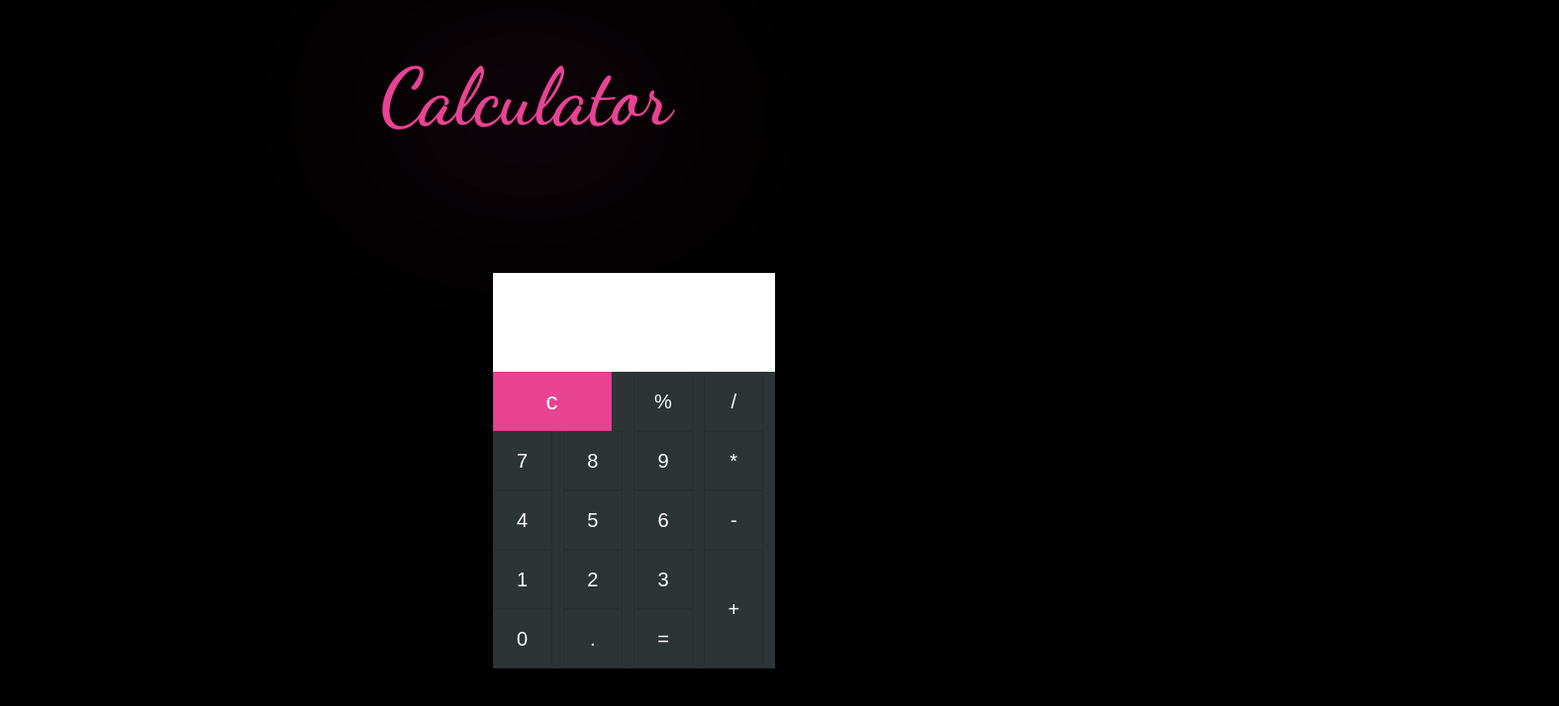
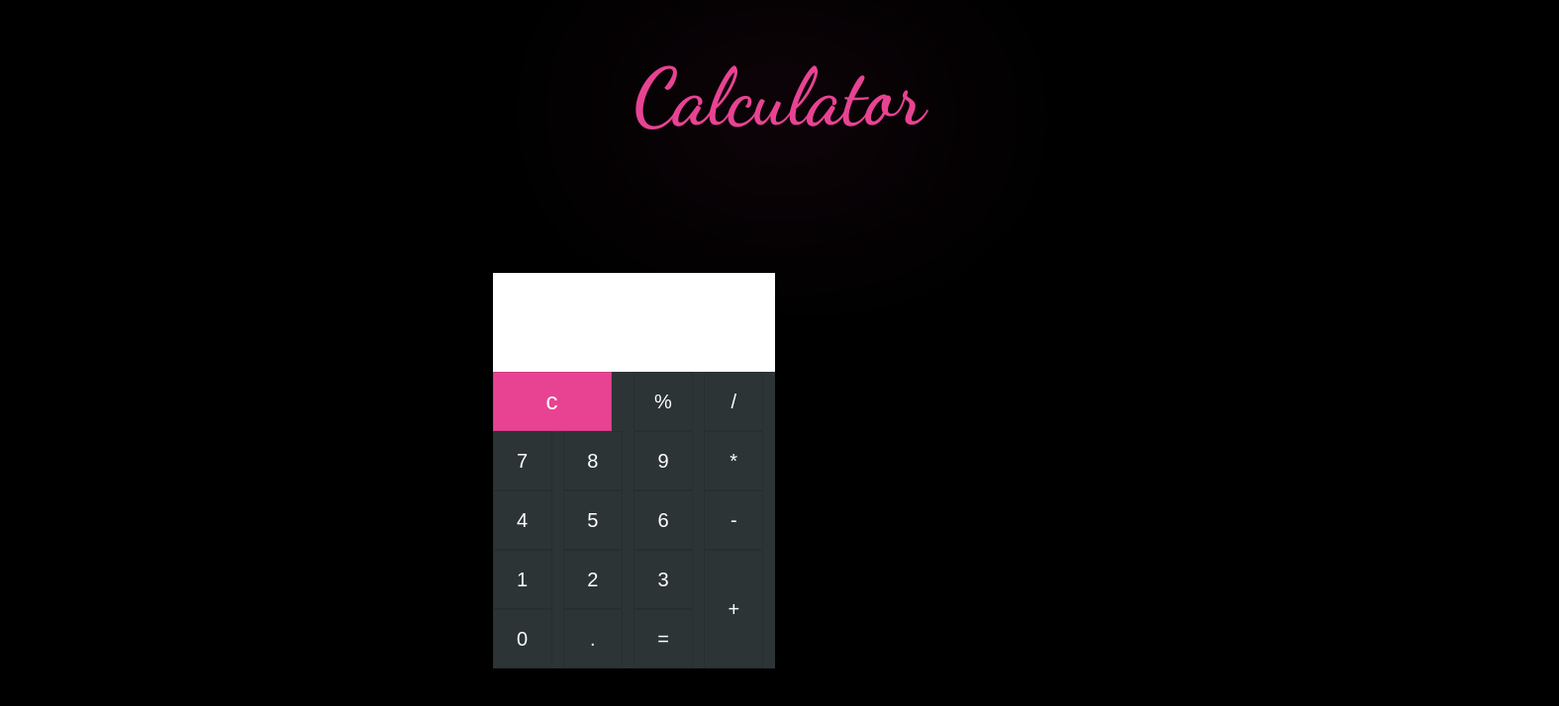
Before and after one commit to Vijaymd0007/calculator, a plain HTML site: page index.html in a window 1280 px wide. Shown: the whole page at 99% size, 1575 px wide, since content can reach past the window. Drawn offline with Linux system fonts and the light colour scheme.

Commit message:
Update calStyle.css

```diff
--- a/calStyle.css
+++ b/calStyle.css
@@ -28,7 +28,7 @@ body{
 	color:#e84393;
 	/* background-color:black; */
 	text-align: center;
-	padding:50px 30%;
+	padding:50px 50%;
 	display: inline-block;
 	font-size: 5rem;
 	font-family: 'Dancing Script', cursive;
```
